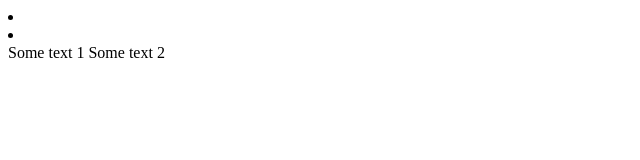
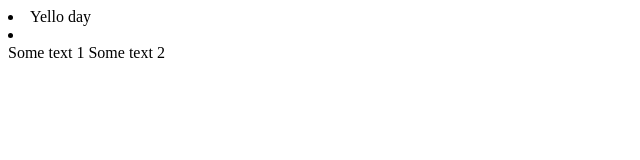
Before and after one commit to bfgx/Test, a plain HTML site: page Index.html in a window 1280 px wide. Shown: the full height of the page, 0-640 px from the left. Drawn offline with Linux system fonts and the light colour scheme.

Commit message:
6 commit

```diff
--- a/Index.html
+++ b/Index.html
@@ -3,7 +3,7 @@
 <head>
 	<meta charset="UTF-8">
 	<title>Document</title>
-	<li></li>
+	<li>Yello day</li>
 	<li></li>
 
 </head>
```
Also changed, not shown: Text.txt.
